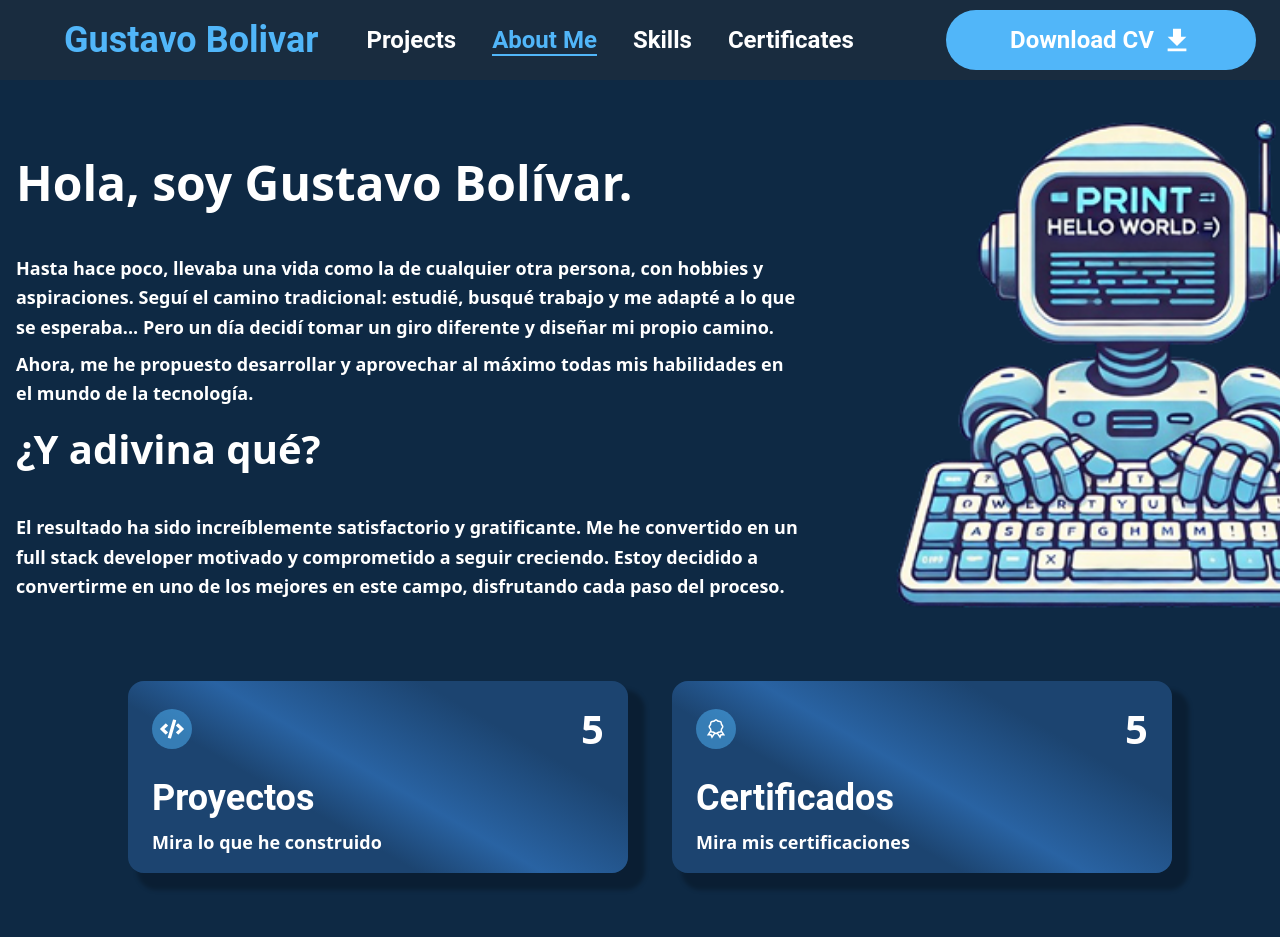
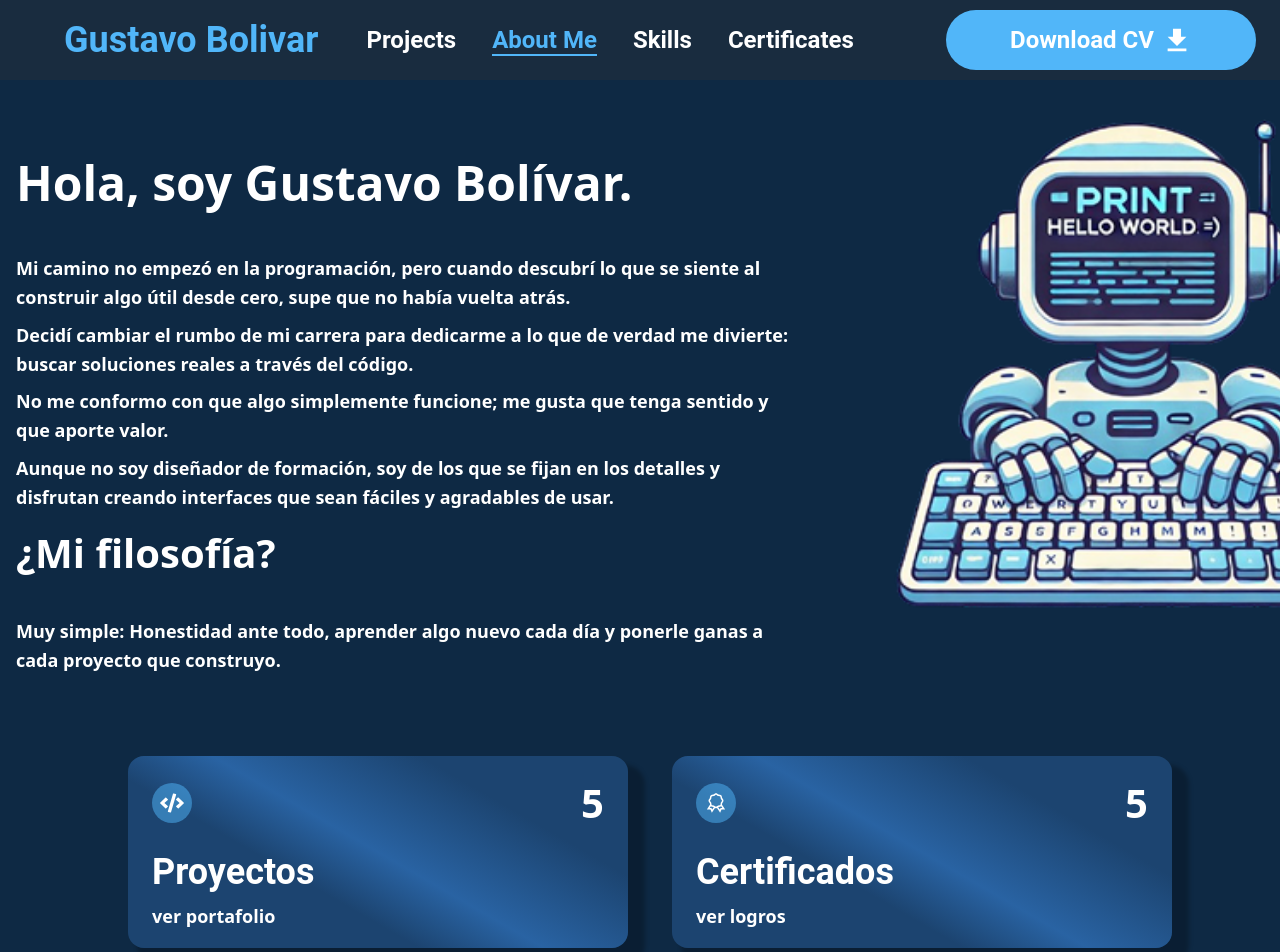
Before and after one commit to GustavoBOG/Portafolio2.0, a React (Vite) app: page /About in a window 1280 px wide. Shown: the top 952 px of the page. Built offline with nearby package versions, Linux system fonts and the light colour scheme.

Commit message:
cambio foto de home-arreglo descripcion de about me

```diff
--- a/src/components/about/About.jsx
+++ b/src/components/about/About.jsx
@@ -20,20 +20,22 @@ const AboutMe = () => {
                 Hola, soy Gustavo Bolívar.
               </p>
               <p className="text-text text-h5 mb-2 leading-relaxed">
-                Hasta hace poco, llevaba una vida como la de cualquier otra persona, con hobbies y aspiraciones.
-                Seguí el camino tradicional: estudié, busqué trabajo y me adapté a lo que se esperaba...
-                Pero un día decidí tomar un giro diferente y diseñar mi propio camino.
+                Mi camino no empezó en la programación, pero cuando descubrí lo que se siente al construir algo útil desde cero, supe que no había vuelta atrás.
               </p>
               <p className="text-text text-h5 mb-2 leading-relaxed">
-                Ahora, me he propuesto desarrollar y aprovechar al máximo todas mis habilidades en el mundo de la tecnología.
+                Decidí cambiar el rumbo de mi carrera para dedicarme a lo que de verdad me divierte: <strong>buscar soluciones reales a través del código.</strong>
+              </p>
+              <p className="text-text text-h5 mb-2 leading-relaxed">
+                No me conformo con que algo simplemente funcione; me gusta que tenga sentido y que aporte valor.
+              </p>
+              <p className="text-text text-h5 mb-2 leading-relaxed">
+                Aunque no soy diseñador de formación, soy de los que se fijan en los detalles y disfrutan creando interfaces que sean fáciles y agradables de usar.
               </p>
               <p className="text-text text-h3 lg:text-h2 mb-8 leading-relaxed">
-                ¿Y adivina qué?
+                ¿Mi filosofía?
               </p>
               <p className="text-text text-h5 leading-relaxed mb-8">
-                El resultado ha sido increíblemente satisfactorio y gratificante.
-                Me he convertido en un full stack developer motivado y comprometido a seguir creciendo.
-                Estoy decidido a convertirme en uno de los mejores en este campo, disfrutando cada paso del proceso.
+                Muy simple: <strong>Honestidad ante todo, aprender algo nuevo cada día y ponerle ganas a cada proyecto que construyo.</strong>
               </p>
             </div>
           </div>
@@ -73,7 +75,7 @@ const AboutMe = () => {
                     <span className="text-text text-h2">{projects.length}</span>
                   </div>
                   <h3 className="text-text text-h3 font-roboto mb-1">Proyectos</h3>
-                  <p className="text-text text-h5">Mira lo que he construido</p>
+                  <p className="text-text text-h5">ver portafolio</p>
                 </div>
               </div>
             </Link>
@@ -96,7 +98,7 @@ const AboutMe = () => {
                     <span className="text-text text-h2">{certificates.length}</span>
                   </div>
                   <h3 className="text-text text-h3 font-roboto mb-1">Certificados</h3>
-                  <p className="text-text text-h5">Mira mis certificaciones</p>
+                  <p className="text-text text-h5">ver logros</p>
                 </div>
               </div>
             </Link>
--- a/src/components/home/Home.jsx
+++ b/src/components/home/Home.jsx
@@ -65,16 +65,15 @@ const Home = () => {
           </span>
           <h1 className="text-text text-h2 font-roboto mt-3">Yo soy Gustavo</h1>
           <div className="text-h4 min-h-[30px]">
-            <span className="text-text">I am </span>
             <TypeAnimation
               sequence={[
-                'a Developer.',
+                'Desarrollador Full Stack.',
                 1500,
-                'a Designer.',
+                'Entusiasta del diseño web.',
                 1500,
-                'Turning Ideas into Reality.',
+                'Convirtiendo ideas en realidad.',
                 1500,
-                'a Problem Solver.',
+                'Resolviendo problemas con código.',
                 1500,
               ]}
               wrapper="span"
@@ -94,7 +93,7 @@ const Home = () => {
           {/* Imagen de Perfil */}
           <div className="w-full max-w-sm lg:max-w-xl flex-shrink-0 select-none -mt-10 ml-0 sm:ml-4">
             <img
-              src="/images/photo.png"
+              src="/images/profile2.png"
               alt="Gustavo"
               className="w-full h-auto object-contain cursor-default"
             />
@@ -111,16 +110,15 @@ const Home = () => {
             </span>
             <h1 className="text-text text-h2 font-roboto mt-3">Yo soy Gustavo</h1>
             <div className="text-h4 min-h-[30px]">
-              <span className="text-text">I am </span>
               <TypeAnimation
                 sequence={[
-                  'a Developer.',
+                  'Desarrollador Full Stack.',
                   1500,
-                  'a Designer.',
+                  'Entusiasta del diseño web.',
                   1500,
-                  'Turning Ideas into Reality.',
+                  'Convirtiendo ideas en realidad.',
                   1500,
-                  'a Problem Solver.',
+                  'Resolviendo problemas con código.',
                   1500,
                 ]}
                 wrapper="span"
```
Also changed, not shown: public/images/profile2.png (added).
